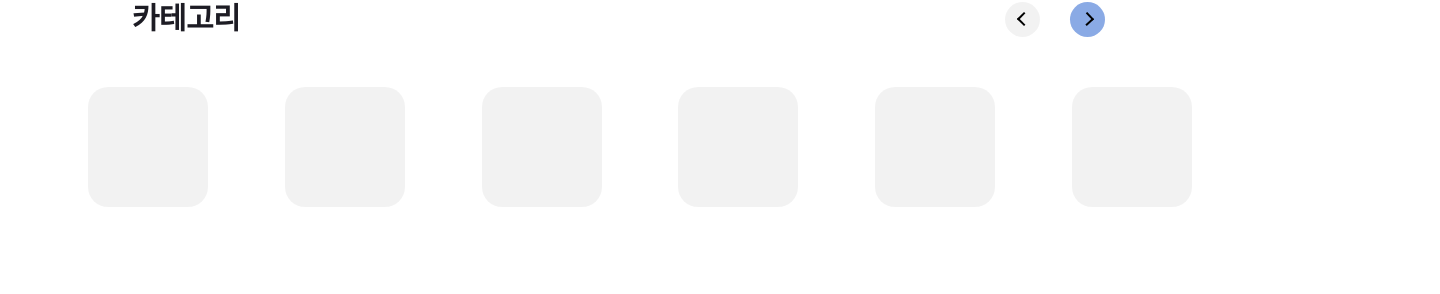
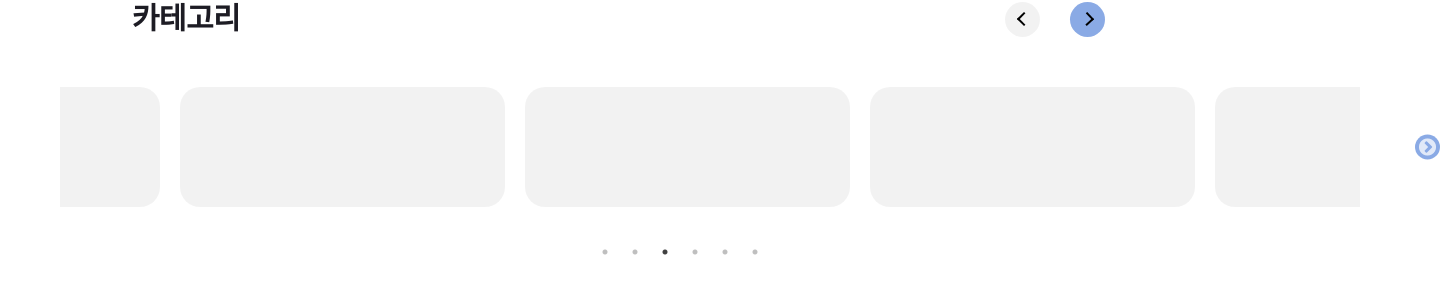
Before and after one commit to Project-TMusic/dp_frontend, a React (Create React App) app: page / in a window 1280 px wide. Shown: the part 748-1042 px from the top of the page, 1440 px wide, since content can reach past the window. Before the commit the page ends 955 px from the top, so only its background shows below. Built offline with nearby package versions, Linux system fonts and the light colour scheme; a web font is replaced by a local one.

Commit message:
Carousel

```diff
--- a/package.json
+++ b/package.json
@@ -17,8 +17,11 @@
     "dotenv": "^16.0.3",
     "react": "^18.2.0",
     "react-dom": "^18.2.0",
+    "react-responsive": "^9.0.0",
     "react-router-dom": "^6.4.2",
     "react-scripts": "5.0.1",
+    "react-slick": "^0.29.0",
+    "slick-carousel": "^1.8.1",
     "typescript": "^4.7.4",
     "web-vitals": "^2.1.4"
   },
@@ -46,6 +49,7 @@
     ]
   },
   "devDependencies": {
+    "@types/react-slick": "^0.23.10",
     "@typescript-eslint/eslint-plugin": "^5.31.0",
     "@typescript-eslint/parser": "^5.31.0",
     "eslint": "^8.20.0",
--- a/src/components/common/Category/index.tsx
+++ b/src/components/common/Category/index.tsx
@@ -1,4 +1,6 @@
 import React from 'react';
+import 'slick-carousel/slick/slick.css';
+import 'slick-carousel/slick/slick-theme.css';
 import * as S from './styled';
 
 export interface CategoryTemplateProps {
@@ -20,6 +22,17 @@ export const Category: React.FC<CategoryTemplateProps> = ({
 }) => {
   const right = true;
   const left = false;
+
+  const settings = {
+    dots: true,
+    infinite: true,
+    speed: 500,
+    slidesToShow: 4,
+    slidesToScroll: 1,
+    autoplay: true,
+    autoplaySpeed: 2000,
+    pauseOnHover: true,
+  };
   return (
     <S.CategoryContainer>
       <S.TopContainer>
@@ -40,12 +53,14 @@ export const Category: React.FC<CategoryTemplateProps> = ({
       <S.BottomContainer>
         <S.CategoryListContainer>
           <S.FlexPosition>
+            <S.CarouselStyled {...settings}>
               <S.CategorySection></S.CategorySection>
               <S.CategorySection></S.CategorySection>
               <S.CategorySection></S.CategorySection>
               <S.CategorySection></S.CategorySection>
               <S.CategorySection></S.CategorySection>
               <S.CategorySection></S.CategorySection>
+            </S.CarouselStyled>
           </S.FlexPosition>
         </S.CategoryListContainer>
       </S.BottomContainer>
--- a/src/components/common/Category/styled.ts
+++ b/src/components/common/Category/styled.ts
@@ -1,4 +1,5 @@
 import styled from '@emotion/styled';
+import Slider from 'react-slick';
 
 export const CategoryContainer = styled.div`
   width: 100%;
@@ -78,6 +79,56 @@ export const CategorySection = styled.div`
   height: 12rem;
   border-radius: 2rem;
   background-color: rgba(0, 0, 0, 0.05);
+`;
 
-  margin: 0 3vw 0 3vw;
+export const CarouselStyled = styled(Slider)`
+  .slick-list {
+    width: 130rem;
+    margin-left: 6rem;
+
+    position: relative;
+
+    display: block;
+    overflow: hidden;
+  }
+
+  .slick-slide {
+    width: 12rem;
+    height: 12rem;
+    margin-right: 20px;
+    &:hover {
+      background-color: rgba(0, 0, 0, 0.1);
+      border-radius: 2rem;
+    }
+  }
+
+  .slick-dots {
+    margin-bottom: 9rem;
+  }
+
+  .slick-prev,
+  .slick-next {
+    position: absolute;
+    top: 25%;
+    right: -80px;
+
+    display: block;
+
+    width: 25px;
+    height: 25px;
+
+    cursor: pointer;
+
+    color: black;
+    border-radius: 50%;
+    outline: none;
+    background: transparent;
+  }
+
+  .slick-arrow {
+    background-color: #8aaae5;
+  }
+  .slick-arrow:hover {
+    background-color: rgba(0, 0, 0, 0.05);
+  }
 `;
--- a/tsconfig.json
+++ b/tsconfig.json
@@ -16,7 +16,8 @@
     "noEmit": true,
     "jsx": "react-jsx",
     "jsxImportSource": "@emotion/react",
-    "baseUrl": "."
+    "baseUrl": ".",
+    "typeRoots": ["./@types", "./node_modules/@types"]
   },
   "include": ["src"]
 }
```
Also changed, not shown: 2 other files (tests, documents, lock files or other folders). Lines whose indentation alone changed are shown as unchanged.
